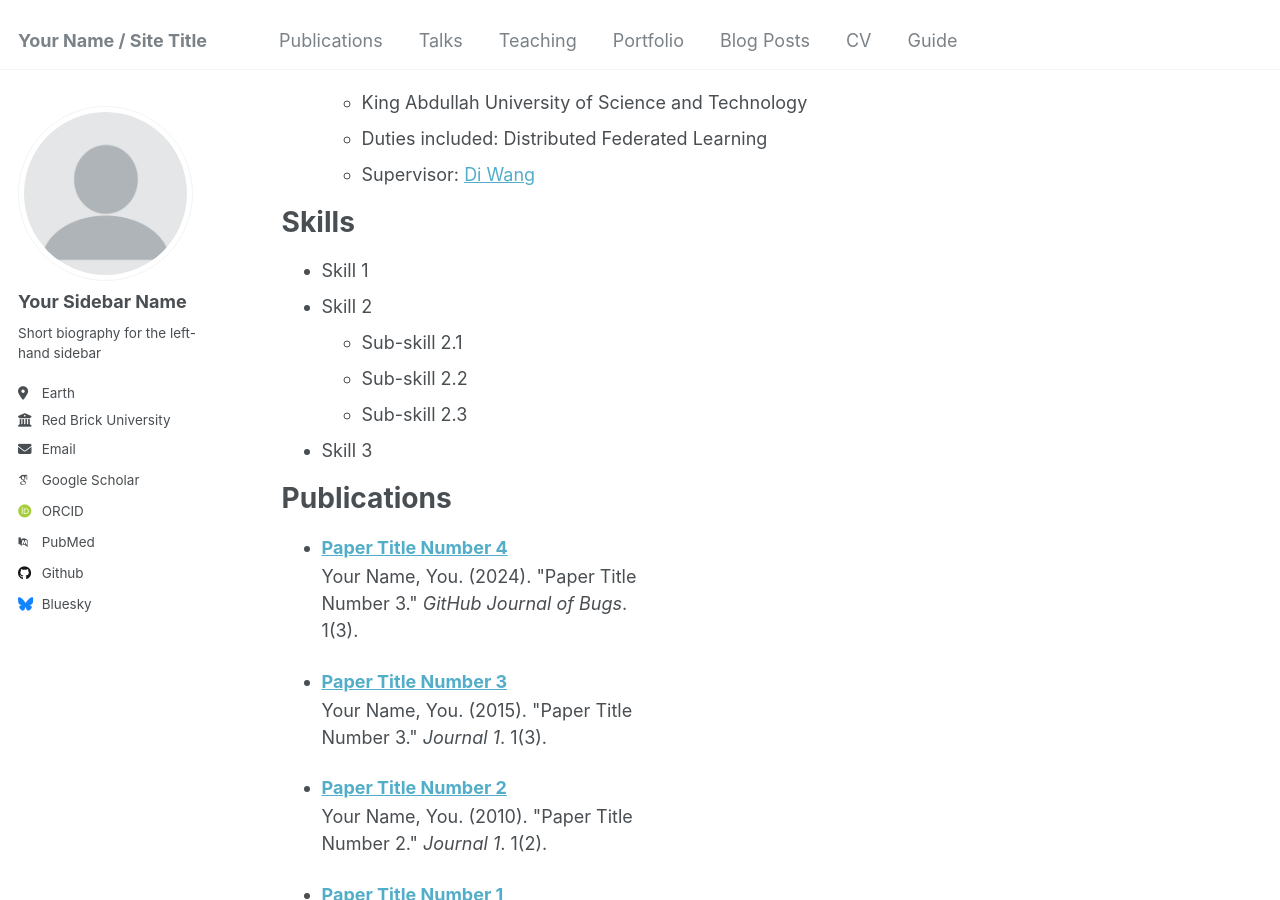
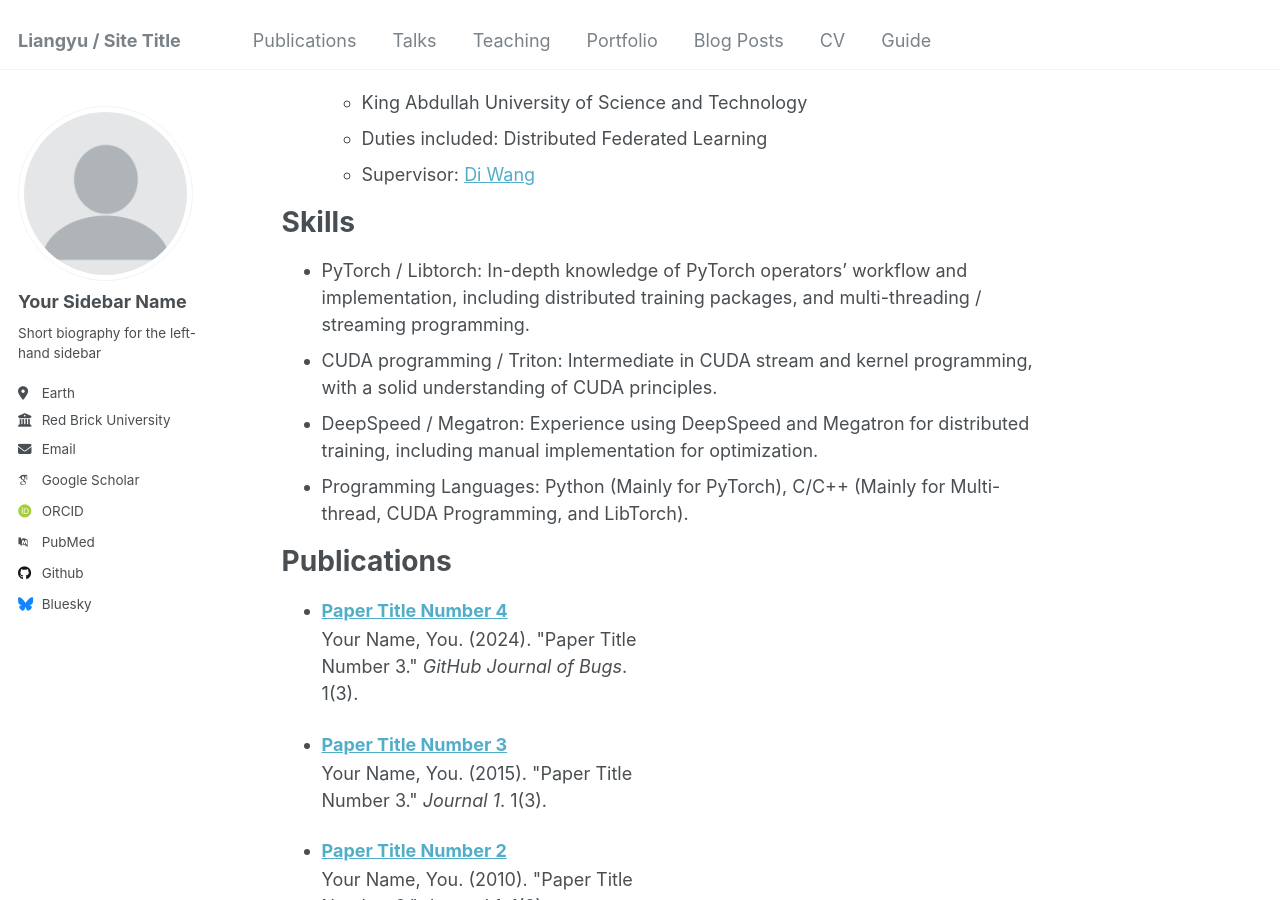
Before and after one commit to liangyuwang/liangyuwang.github.io, a Jekyll site: the page built from _pages/cv.md, in a window 1280 px wide and 900 px high, scrolled down 543 px. Built offline with Jekyll 4.4.1, drawn with Linux system fonts in a browser that asks for light colours; some web fonts are replaced.

Commit message:
Update CV

```diff
--- a/_config.yml
+++ b/_config.yml
@@ -7,8 +7,8 @@
 # server process.
 
 # Basic Site Settings
-locale                   : "en-US"
-title                    : "Your Name / Site Title"
+locale                   : "en-SA"
+title                    : "Liangyu / Site Title"
 title_separator          : "-"
 name                     : &name "Your Name"
 description              : &description "personal description"
--- a/_pages/cv.md
+++ b/_pages/cv.md
@@ -32,12 +32,10 @@ Work experience
 Skills
 ======
 
-* Skill 1
-* Skill 2
-  * Sub-skill 2.1
-  * Sub-skill 2.2
-  * Sub-skill 2.3
-* Skill 3
+* PyTorch / Libtorch: In-depth knowledge of PyTorch operators' workflow and implementation, including distributed training packages, and multi-threading / streaming programming.
+* CUDA programming / Triton: Intermediate in CUDA stream and kernel programming, with a solid understanding of CUDA principles.
+* DeepSpeed / Megatron: Experience using DeepSpeed and Megatron for distributed training, including manual implementation for optimization.
+* Programming Languages: Python (Mainly for PyTorch), C/C++ (Mainly for Multi-thread, CUDA Programming, and LibTorch).
 
 Publications
 ============
```
